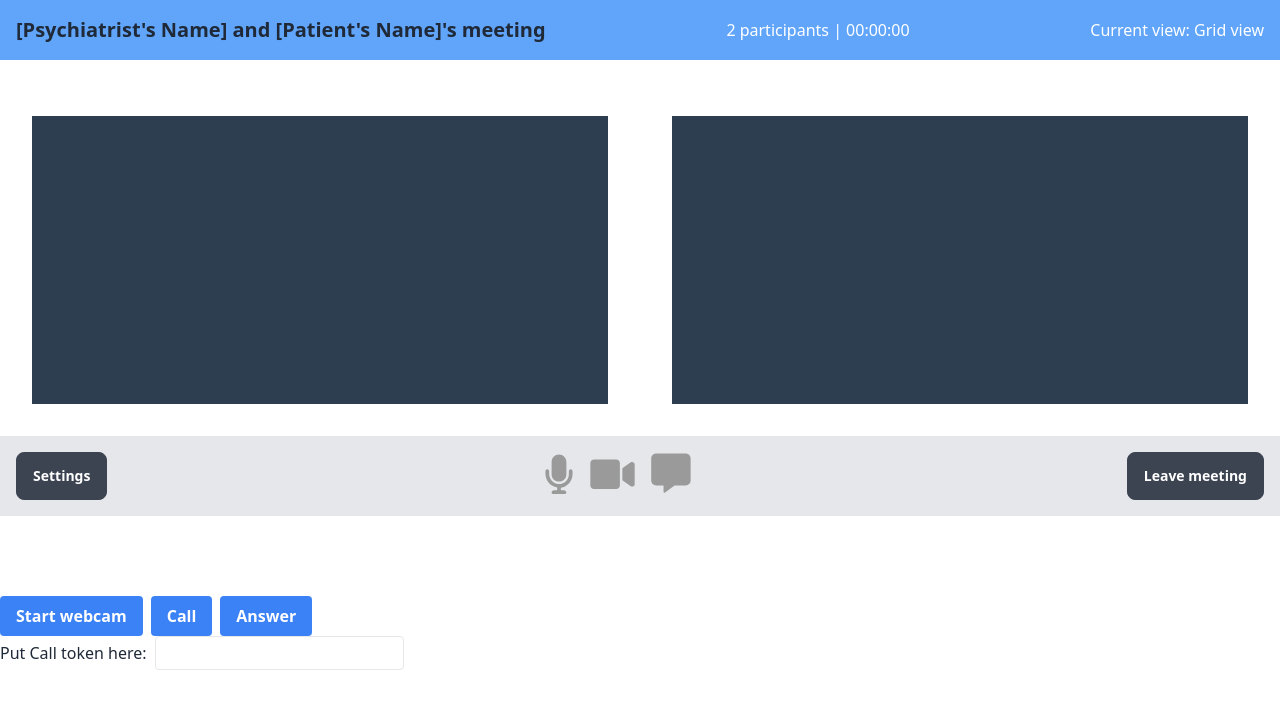
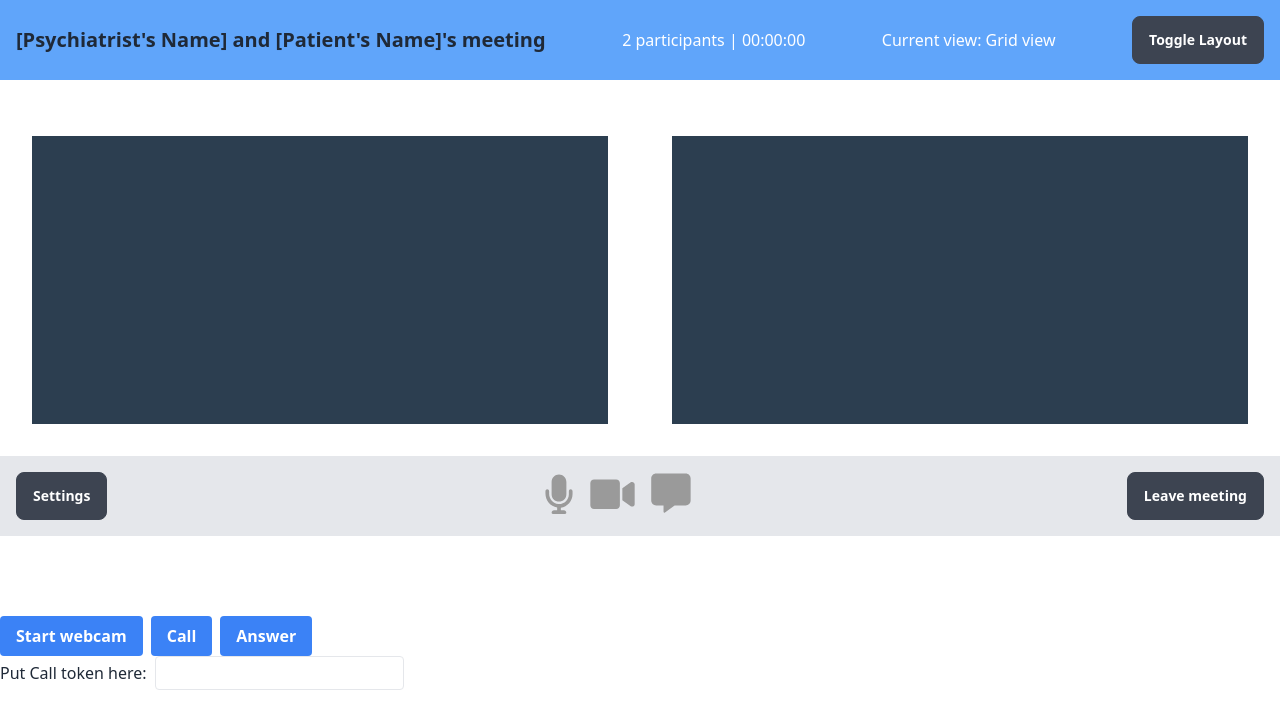
Before and after one commit to cornellh4i/okb-hope, a Next.js app in the folder frontend/: page /video-chat in a window 1280 px wide. Shown: the top 728 px of the page. Built offline with nearby package versions, Linux system fonts and the light colour scheme; no server answers.

Commit message:
added grid, spotlight view without finished styles

```diff
--- a/frontend/package.json
+++ b/frontend/package.json
@@ -16,10 +16,11 @@
     "@types/react-router": "^5.1.20",
     "autoprefixer": "^10.4.14",
     "daisyui": "^2.51.5",
+    "detective": "^5.2.1",
     "eslint": "8.36.0",
     "eslint-config-next": "13.2.4",
+    "firebase": "^9.19.1",
     "firebase-functions": "^4.2.1",
-    "firebase": "^9.19.1",
     "fuse.js": "^6.6.2",
     "next": "13.2.4",
     "peer": "^1.0.0",
@@ -27,6 +28,7 @@
     "postcss": "^8.4.21",
     "react": "18.2.0",
     "react-dom": "18.2.0",
+    "react-icons": "^4.8.0",
     "react-smart-flexbox": "^0.0.7",
     "styled-components": "^5.3.9",
     "typescript": "4.9.5",
--- a/frontend/src/components/VideoChat.tsx
+++ b/frontend/src/components/VideoChat.tsx
@@ -26,6 +26,8 @@ const VideoChat: React.FC = () => {
   const [timer, setTimer] = useState(0);
   const [intervalID, setIntervalID] = useState<NodeJS.Timeout | null>(null);
   const [dataChannel, setDataChannel] = useState<RTCDataChannel | null>(null);
+  const [layoutOption, setLayoutOption] = useState('grid'); // 'grid' or 'spotlight'
+
 
   // add this component to a new data channel
   useEffect(() => {
@@ -401,12 +403,22 @@ return (
         <div className="text-white">
           <span>2 participants</span> | <span>{formatTime(timer)}</span>
         </div>
-        <div className="text-white">Current view: Grid view</div>
+        <div className="text-white">Current view: {layoutOption === 'grid' ? 'Grid view' : 'Spotlight view'}</div>
+        <button onClick={() => setLayoutOption(layoutOption === 'grid' ? 'spotlight' : 'grid')} className="btn text-white">
+          Toggle Layout
+        </button>
       </div>
+      {layoutOption === 'grid' ? (
         <div className="flex justify-center items-center mt-6">
           <video ref={webcamVideo} autoPlay muted playsInline className="w-1/2 m-8 bg-[#2c3e50]" />
           <video ref={remoteVideo} autoPlay playsInline className="w-1/2 m-8 bg-[#2c3e50]" />
         </div>
+      ) : (
+        <div className="relative mt-6">
+          <video ref={remoteVideo} autoPlay playsInline className="w-full h-screen bg-[#2c3e50]" />
+          <video ref={webcamVideo} autoPlay muted playsInline className="absolute bottom-6 right-6 w-1/4 h-auto bg-[#2c3e50]" />
+        </div>
+      )}
       <div className="media-controls flex justify-between items-center bg-gray-200 p-4">
         <button className="btn">Settings</button>
         <div>
```
Also changed, not shown: 1 other file (tests, documents, lock files or other folders). Lines whose indentation alone changed are shown as unchanged.
